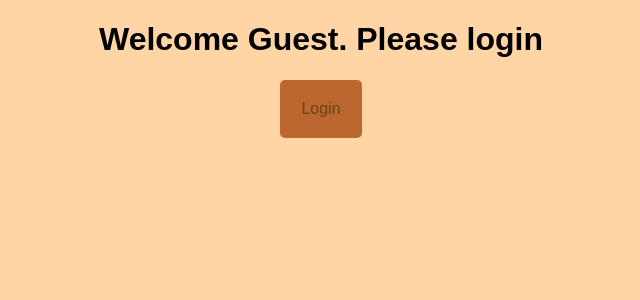
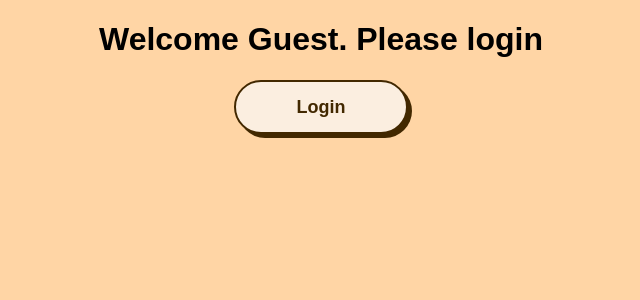
Before and after one commit to BambooShi/ElleHacks, a Flask app: page / in a window 1280 px wide. Shown: the top 300 px of the page, without its empty margins (319-959 px from the left). Run offline with Flask 2, Linux system fonts and the light colour scheme.

Commit message:
Update css and html

```diff
--- a/server.py
+++ b/server.py
@@ -27,11 +27,12 @@ oauth.register(
 
 @app.route("/")
 def root():
-    return render_template("index.html", session=session.get('user'), pretty=json.dumps(session.get('user'), indent=4))
+    return render_template("index.html", session=session.get('user'))
 
 @app.route("/account")
 def account():
-    return render_template("user.html", session=session.get('user'))
+    return render_template("user.html", session=session.get('user'), pretty=json.dumps(session.get('user'), indent=4))
+
 @app.route("/login")
 def login():
     return oauth.auth0.authorize_redirect(
--- a/static/styles.css
+++ b/static/styles.css
@@ -53,6 +53,10 @@ input[type="submit"] {
     align-items:center;
 }
 
+main {
+    color: white;
+}
+
 .navbar {
     background-color: #bb672f; /* Set the background color of the navbar */
     overflow: hidden;
@@ -63,27 +67,51 @@ input[type="submit"] {
 .navbar a {
     float: left;
     display: block;
-    color: #644519; /* Set the text color of the links */
+    color: rgb(75, 26, 0);
     text-align: center;
-    padding: 5px 6px;
+    padding: 14px 16px;
     text-decoration: none;
+    transition: background-color 0.3s;
 }
 
 .navbar a:hover {
     background-color: #ffac2f; /* Set the background color on hover */
     color: rgb(75, 26, 0); /* Set the text color on hover */
+    padding: 14px 16px;
 }
 
-.button {
-    background-color: #bb672f;
-    color: #644519; /* White text color */
-    padding: 5px 6px; /* Padding around the text */
-    border: none; /* No border */
-    border-radius: 5px; /* Rounded corners */
-    cursor: pointer; /* Change cursor to pointer on hover */
+/* CSS */
+.button-74 {
+  background-color: #fbeee0;
+  border: 2px solid #422800;
+  border-radius: 30px;
+  box-shadow: #422800 4px 4px 0 0;
+  color: #422800;
+  cursor: pointer;
+  display: inline-block;
+  font-weight: 600;
+  font-size: 18px;
+  padding: 0 18px;
+  line-height: 50px;
+  text-align: center;
+  text-decoration: none;
+  user-select: none;
+  -webkit-user-select: none;
+  touch-action: manipulation;
 }
 
-/* Change button color on hover */
-.button:hover {
-    background-color: #ffac2f;
+.button-74:hover {
+  background-color: #fff;
 }
+
+.button-74:active {
+  box-shadow: #422800 2px 2px 0 0;
+  transform: translate(2px, 2px);
+}
+
+@media (min-width: 768px) {
+  .button-74 {
+    min-width: 120px;
+    padding: 0 25px;
+  }
+}
--- a/templates/index.html
+++ b/templates/index.html
@@ -11,20 +11,20 @@
 <body>
     {% if session %}
         <h1>Welcome {{session.userinfo.name}}!</h1>
-        <div><pre>{{session.userinfo | tojson(indent=4)}}</pre></div>
-        <div class="navbar">
+        <nav>
             <a href="/">Home</a>
             <a href="/account">account</a>
             <a href="#about">About</a>
             <a href="#services">Services</a>
             <a href="#contact">Contact</a>
             <a href="/logout">Logout</a>
-        </div>
+        </nav>
+        <main>
+            <p>Lorem ipsum dolor sit amet, consectetur adipiscing elit. In consequat libero eget magna commodo, quis pharetra tellus pretium. Sed viverra ante in mauris finibus dapibus. Maecenas congue dapibus nulla, eu gravida orci consequat eu. Phasellus nec nunc malesuada, aliquam massa ac, accumsan metus. Fusce sed dignissim lectus. Nunc elit tellus, sollicitudin ac accumsan ut, egestas et dui. Maecenas aliquam est a ligula scelerisque, in aliquam neque sodales. Nullam condimentum euismod dictum. Curabitur non ex elementum, pretium enim ut, ornare ipsum.</p>
+        </main>
     {% else %}
         <h1>Welcome Guest. Please login</h1>
-        <div class="navbar">
-            <a href="/login">Login</a>
-        </div>
+        <a href="/login" class="button-74">Login</a>
     {% endif %}
 </body>
 </html>
--- a/templates/user.html
+++ b/templates/user.html
@@ -20,6 +20,7 @@
             <a href="#contact">Contact</a>
             <a href="/logout">Logout</a>
         </div>
+        <div><pre>{{session.userinfo | tojson(indent=4)}}</pre></div>
     {% else %}
         <h1>Please login to access your account.</h1>
         <a href="/login" class="custom-button">Login</a>
```
